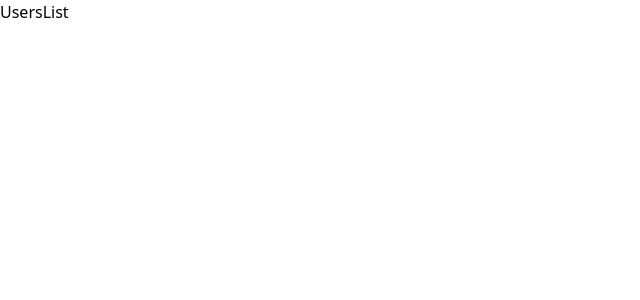
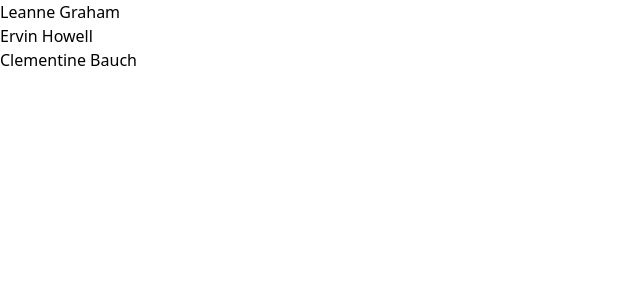
Before and after one commit to davide-ravasi/vite-redux-toolkit-exp, a React (Vite) app: page / in a window 1280 px wide. Shown: the top 300 px of the page, without its empty margins (0-640 px from the left). Built offline with nearby package versions, Linux system fonts and the light colour scheme; data requests are answered from the project's data file.

Commit message:
feat: fetchUSers and add skeleton

```diff
--- a/db.json
+++ b/db.json
@@ -1,8 +1,19 @@
 {
-    "users": [{
-        "id": 1,
-        "name": "Leanne Graham"
-    }],
-    "albums": [],
-    "photos": []
+  "users": [
+    {
+      "id": 1,
+      "name": "Leanne Graham"
+    },
+    {
+      "id": 2,
+      "name": "Ervin Howell"
+    },
+    {
+      "id": 3,
+
+      "name": "Clementine Bauch"
+    }
+  ],
+  "albums": [],
+  "photos": []
 }
--- /dev/null
+++ b/src/components/Skeleton.tsx
@@ -0,0 +1,13 @@
+import classNames from "classnames";
+
+function Skeleton({ times }: {times: number}) {
+  const boxes = Array(times)
+    .fill(0)
+    .map((_, index) => {
+      return <div key={index}>loading</div>;
+    });
+
+  return boxes;
+}
+
+export default Skeleton;
--- a/src/components/UsersList.tsx
+++ b/src/components/UsersList.tsx
@@ -1,17 +1,31 @@
-import { useDispatch } from "react-redux";
+import { useDispatch, useSelector } from "react-redux";
 import { useEffect } from "react";
-import { fetchUsers } from "../store";
+import { fetchUsers, RootState } from "../store";
+import Skeleton from "./Skeleton";
+
+interface User {
+  id: number;
+  name: string;
+}
 
 const UsersList = () => {
-    const dispatch = useDispatch();
+  const dispatch = useDispatch();
+  const { data, isLoading, error } = useSelector(
+    (state: RootState) => state.users
+  );
 
-    useEffect(() => {
-        dispatch(fetchUsers());
-    }, [dispatch]);
+  useEffect(() => {
+    dispatch(fetchUsers());
+  }, [dispatch]);
 
-    return (
-        <div>UsersList</div>
-    )
-}
+  if (isLoading) return <Skeleton times={3} />;
+  if (error) return <div>{error}</div>;
+
+  return (
+    <div>
+      {data && data.map((user: User) => <div key={user.id}>{user.name}</div>)}
+    </div>
+  );
+};
 
 export default UsersList;
--- a/src/store/index.ts
+++ b/src/store/index.ts
@@ -7,5 +7,8 @@ export const store = configureStore({
     },
 });
 
-
+// Infer the `RootState` and `AppDispatch` types from the store itself
+export type RootState = ReturnType<typeof store.getState>
+// Inferred type: {users: UsersState}
+export type AppDispatch = typeof store.dispatch
 export * from './thunks/fetchUsers';
--- a/src/store/thunks/fetchUsers.js
+++ b/src/store/thunks/fetchUsers.js
@@ -16,8 +16,17 @@ import axios from "axios";
 
 const fetchUsers = createAsyncThunk("users/fetch", async () => {
   const response = await axios.get("http://localhost:3005/users");
+  await helper(1000);
   return response.data;
 });
+
+const helper = (duration) => {
+  return new Promise((resolve, reject) => {
+      setTimeout(() => {
+          resolve('done');
+      }, duration);
+  });
+};
 
 /*
   createAsyncThunk takes 2 arguments
```
